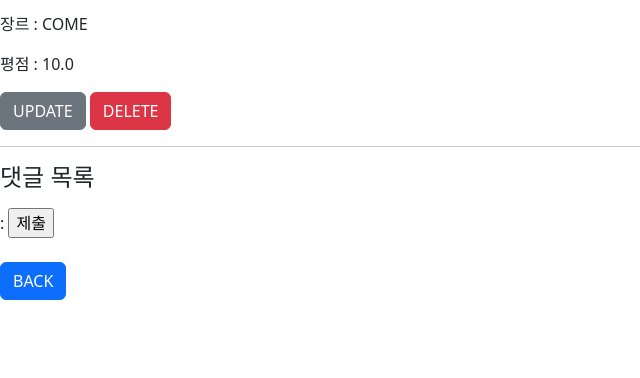
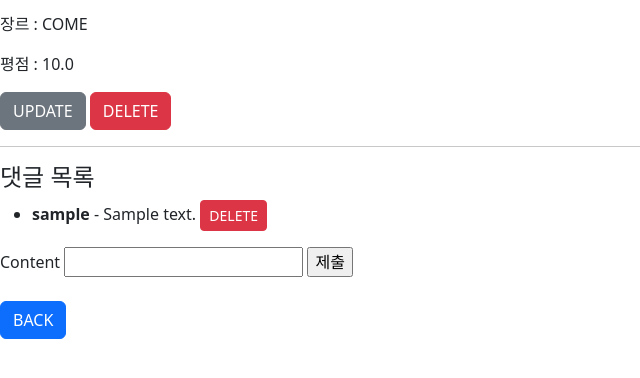
Before and after one commit to YH-edenbro/0411pjt, a Django app: page /movies/1/ in a window 1280 px wide. Shown: the part 186-564 px from the top of the page, without its empty margins (0-640 px from the left). Run offline with Django 4.2, Linux system fonts and the light colour scheme; a user stored in the database is signed in; tables that the repository leaves empty hold one stand-in row (values such as "Sample post").

Commit message:
중간과정

```diff
--- a/movies/forms.py
+++ b/movies/forms.py
@@ -18,7 +18,7 @@ class CommentForm(forms.ModelForm):
 
     class Meta:
         model = Comment
-        fields = ['content', ]
+        fields = ('content', )
 
 # # form2 (ModelForm 예시)
 # class ProductForm(forms.ModelForm):
--- a/movies/templates/movies/detail.html
+++ b/movies/templates/movies/detail.html
@@ -1,6 +1,4 @@
-{% extends "base.html" %}
-
-{% block content %}
+{% extends "base.html" %} {% block content %}
 <h1>DETAIL PAGE</h1>
 
 <h2>{{ movie.title }}</h2>
@@ -8,17 +6,23 @@
 <p>장르 : {{ movie.genre }}</p>
 <p>평점 : {{ movie.score }}</p>
 
-  <a href="{% url 'movies:update' movie.pk %}" class="btn btn-secondary">UPDATE</a>
+<a href="{% url 'movies:update' movie.pk %}" class="btn btn-secondary"
+  >UPDATE</a
+>
 <a href="{% url 'movies:delete' movie.pk %}" class="btn btn-danger">DELETE</a>
 
-  <hr/>
+<hr />
 <h4>댓글 목록</h4>
 <ul>
   {% for comment in comments %}
   <li>
     <strong>{{ comment.user.username }}</strong> - {{ comment.content }}
     {% if request.user == comment.user %}
-          <form action="{% url 'movies:comment_delete' movie.pk comment.pk %}" method="POST" style="display:inline;">
+    <form
+      action="{% url 'movies:comments_delete' movie.pk comment.pk %}"
+      method="POST"
+      style="display: inline"
+    >
       {% csrf_token %}
       <button type="submit" class="btn btn-danger btn-sm">DELETE</button>
     </form>
@@ -27,11 +31,10 @@
   {% endfor %}
 </ul>
 
-  <form action="{% url 'movies:comment_create' movie.pk %}" method="POST">
+<form action="{% url 'movies:comments_create' movie.pk %}" method="POST">
   {% csrf_token %}
-    {{ form.content.label }}:
-    {{ form.content }}
-    <input type="submit" value="제출">
+  {{ comment_form.content.label }} {{ comment_form.content }}
+  <input type="submit" value="제출" />
 </form>
 
 <br />
--- a/movies/views.py
+++ b/movies/views.py
@@ -27,19 +27,24 @@ def create(request):
 
 def detail(request, movie_pk):
     movie = Movie.objects.get(pk=movie_pk)
+    comments = Comment.objects.all()
     commeent_form = CommentForm()
     context = {
         'movie':movie,
         'comment_form': commeent_form,
+        'comments': comments
     }
     return render(request, 'movies/detail.html', context)
 
 def update(request, movie_pk):
     movie = Movie.objects.get(pk=movie_pk)
-    form = CreateForm(request.POST, instance=movie)
-    if form.is_valid():
-        form.save()
-        return redirect('movies:detail', movie.pk)
+    if request.method == 'POST':
+        form = CreateForm(request.POST, instance=movie)
+        if form.is_valid():
+            form.save()
+            return redirect('movies:detail', movie.pk)
+    else:
+        form = CreateForm(instance=movie)
     context = {
         'movie': movie,
         'form': form,
@@ -56,7 +61,8 @@ def comments_create(request, movie_pk):
     comment_form = CommentForm(request.POST)
     if comment_form.is_valid():
         comment = comment_form.save(commit=False)
-        comment.movie_id = movie
+        comment.movie = movie
+        comment.user = request.user
         comment.save()
         return redirect('movies:detail', movie.pk)
     context = {
```
Lines whose indentation alone changed are shown as unchanged.
